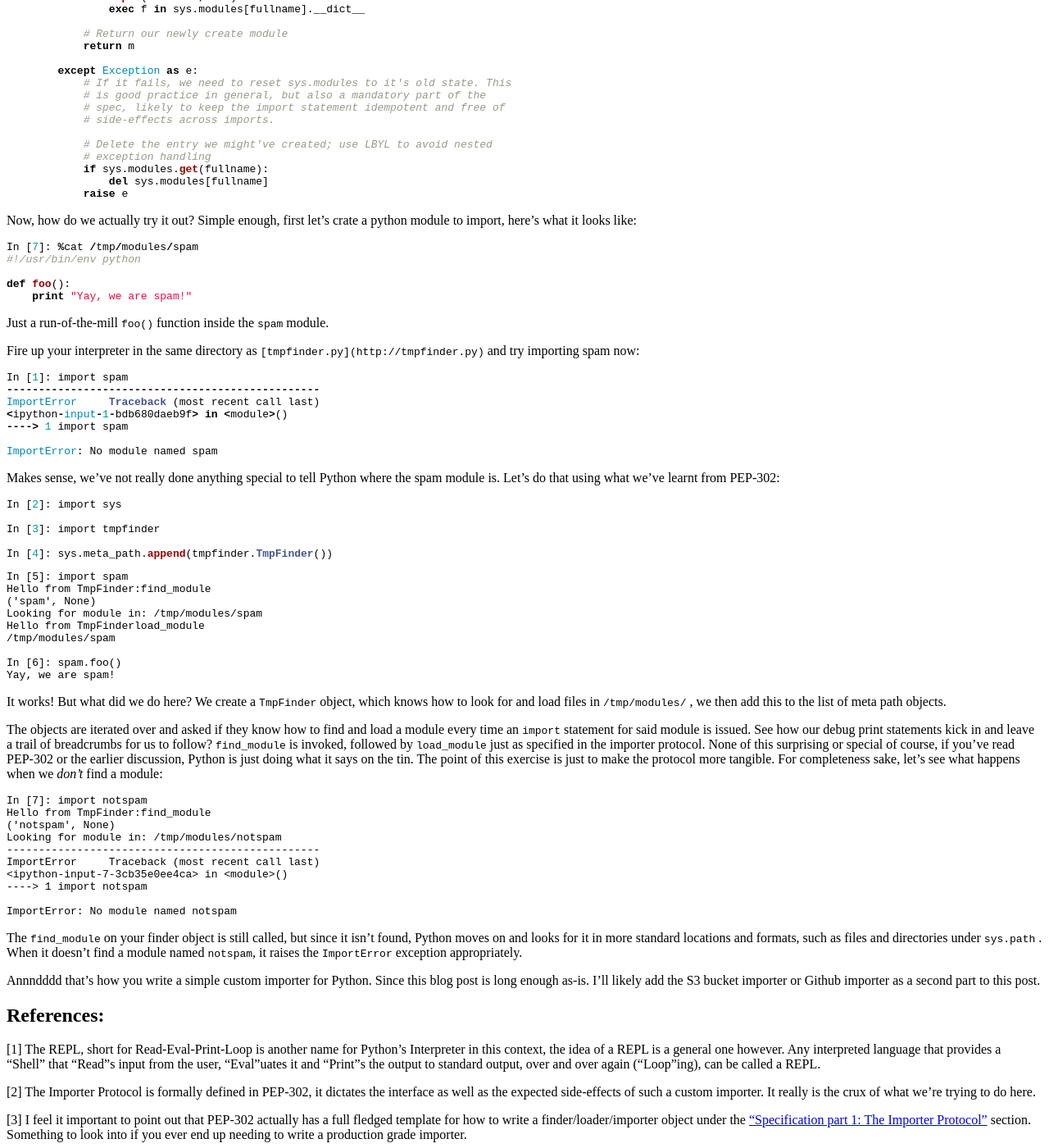
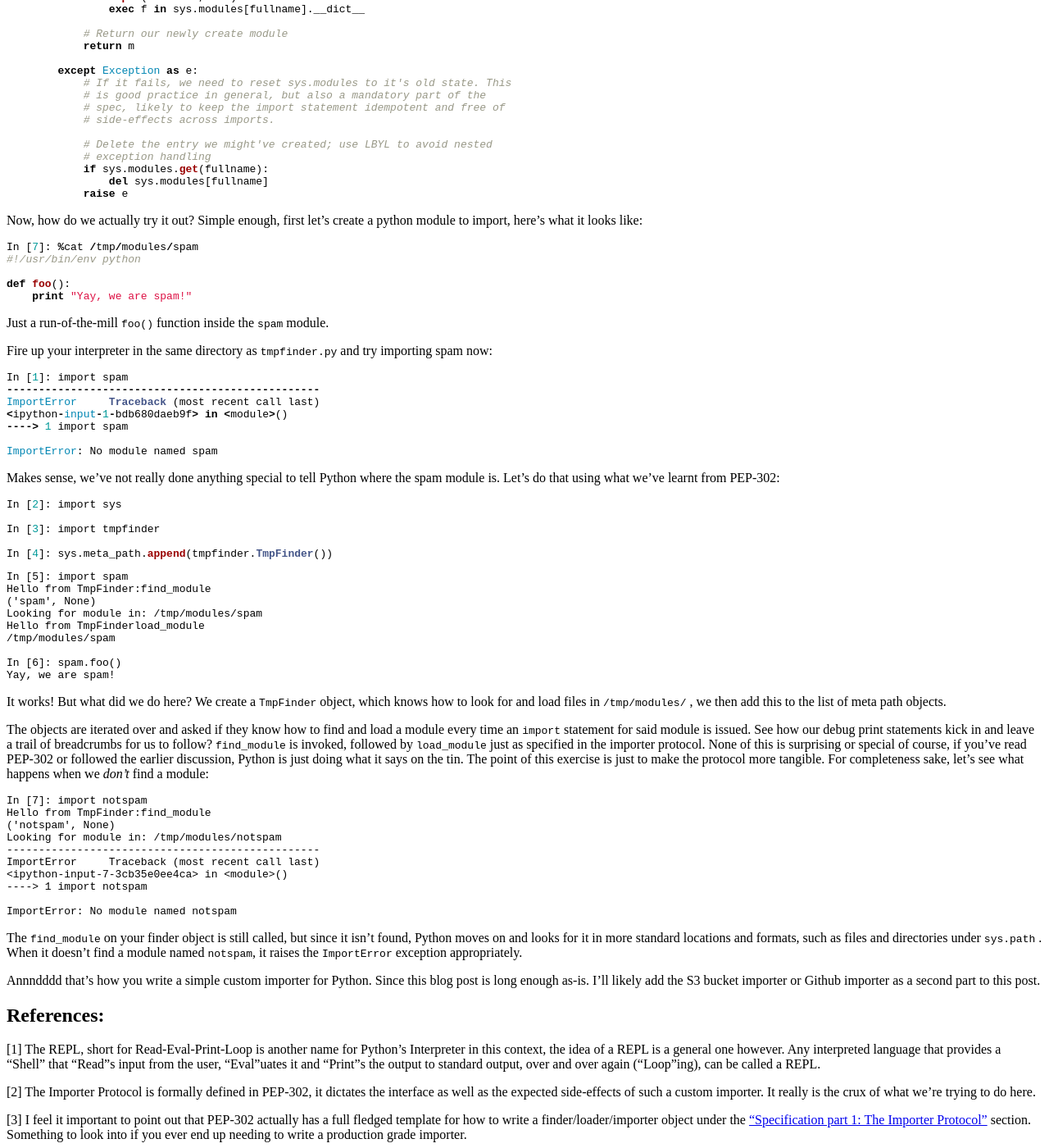
Before and after one commit to ffledgling/blog, a Jekyll site: the page built from _posts/2018-09-12-python-imports-i.markdown, in a window 1280 px wide and 1400 px high, scrolled down 3047 px. Shown: the whole window at 82% size. Built offline with Jekyll 4.4.1, drawn with Linux system fonts in a browser that asks for light colours; some web fonts are replaced; comment, search, counter and statistics services are not loaded; some of the changed text lies outside the part shown.

Commit message:
Minor grammatical errors, typos etc in python-imports-i

````diff
--- a/_posts/2018-09-12-python-imports-i.markdown
+++ b/_posts/2018-09-12-python-imports-i.markdown
@@ -179,7 +179,7 @@
             raise e
 ```
 
-Now, how do we actually try it out? Simple enough, first let's crate a python module to import, here's what it looks like:
+Now, how do we actually try it out? Simple enough, first let's create a python module to import, here's what it looks like:
 
 ```python
 In [7]: %cat /tmp/modules/spam
@@ -191,7 +191,7 @@
 
 Just a run-of-the-mill `foo()` function inside the `spam` module.
 
-Fire up your interpreter in the same directory as `[tmpfinder.py](http://tmpfinder.py)` and try importing spam now:
+Fire up your interpreter in the same directory as `tmpfinder.py` and try importing spam now:
 
 ```python
 In [1]: import spam
@@ -226,7 +226,7 @@
 
 It works! But what did we do here? We create a `TmpFinder` object, which knows how to look for and load files in `/tmp/modules/` , we then add this to the list of meta path objects.
 
-The objects are iterated over and asked if they know how to find and load a module every time an `import` statement for said module is issued. See how our debug print statements kick in and leave a trail of breadcrumbs for us to follow? `find_module` is invoked, followed by `load_module` just as specified in the importer protocol. None of this surprising or special of course, if you've read PEP-302 or the earlier discussion, Python is just doing what it says on the tin. The point of this exercise is just to make the protocol more tangible. For completeness sake, let's see what happens when we *don't* find a module:
+The objects are iterated over and asked if they know how to find and load a module every time an `import` statement for said module is issued. See how our debug print statements kick in and leave a trail of breadcrumbs for us to follow? `find_module` is invoked, followed by `load_module` just as specified in the importer protocol. None of this is surprising or special of course, if you've read PEP-302 or followed the earlier discussion, Python is just doing what it says on the tin. The point of this exercise is just to make the protocol more tangible. For completeness sake, let's see what happens when we *don't* find a module:
 
 ```
 In [7]: import notspam
````
Also changed, not shown: other parts of _posts/2018-09-12-python-imports-i.markdown (+2 -2 lines).
